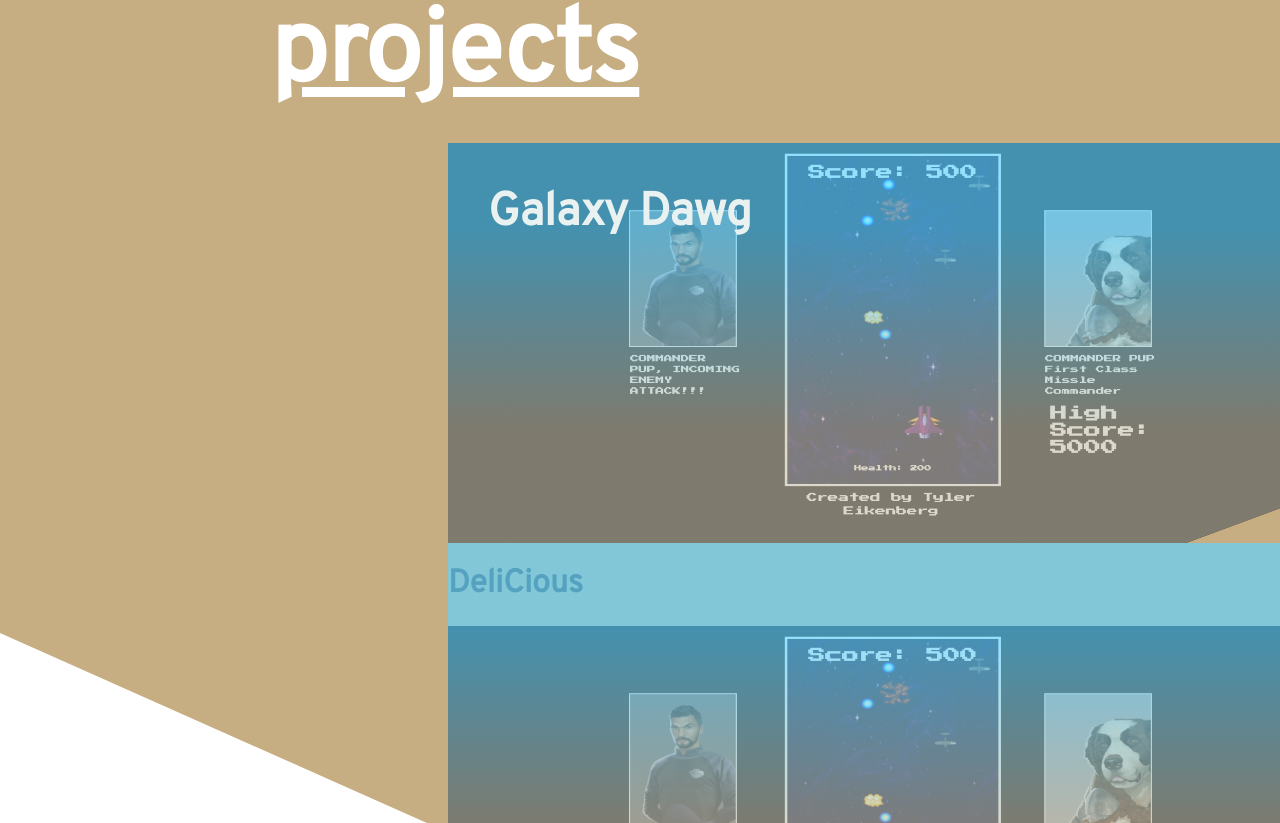
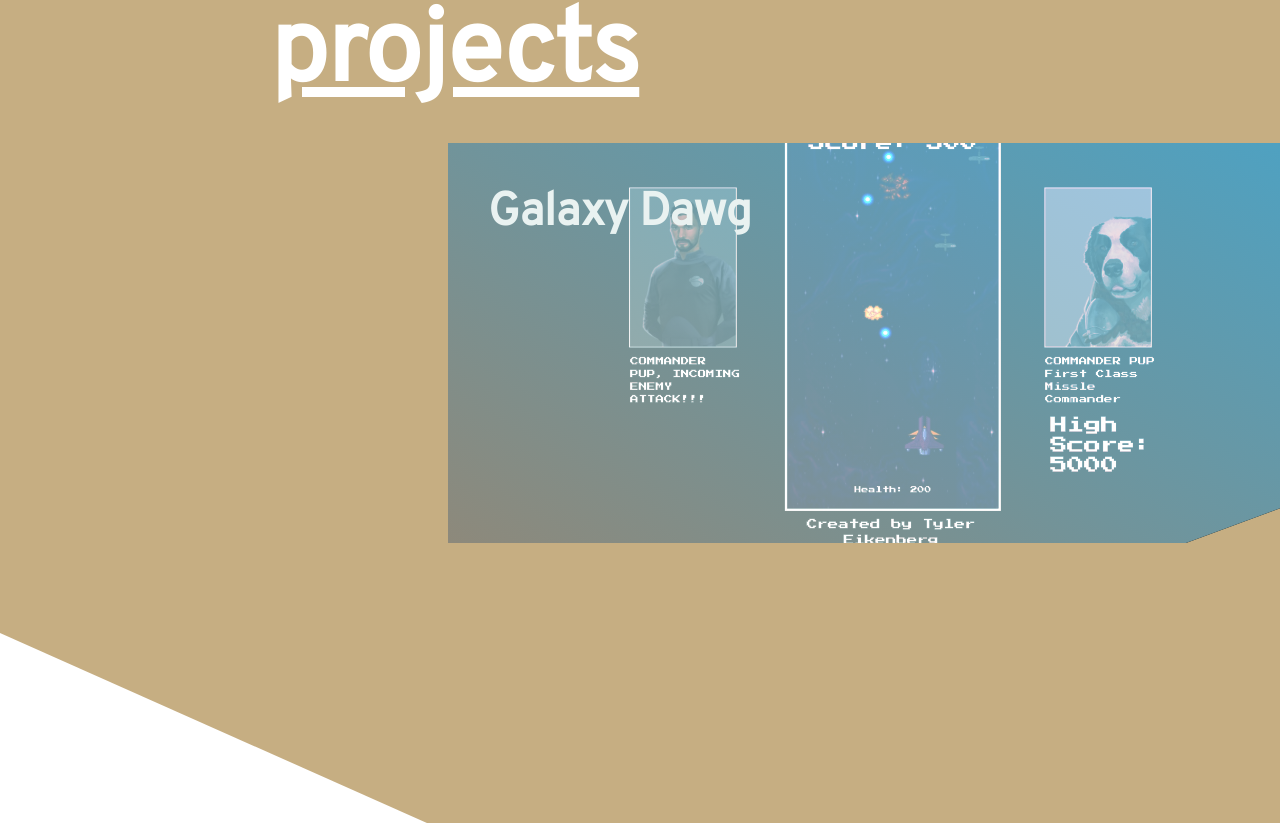
Before and after one commit to TylerEikenberg/My-Portfolio, a React (Create React App) app: page / in a window 1280 px wide. Shown: the part 1377-2200 px from the top of the page. Built offline with nearby package versions, Linux system fonts and the light colour scheme.

Commit message:
animation for project

```diff
--- a/src/App.js
+++ b/src/App.js
@@ -61,8 +61,8 @@ class App extends Component {
         </div>
         <div className="projects-container">
           <Project galaxy="true" />
-          <Project delicious="true" />
-          <Project delicious="true" />
+          {/* <Project delicious="true" />
+          <Project delicious="true" /> */}
         </div>
       </div>
     );
--- a/src/Components/Project/Project.css
+++ b/src/Components/Project/Project.css
@@ -3,6 +3,33 @@
     height: 400px;
     width: 900px;
     clip-path: polygon(50% 0%, 100% 0, 100% 85%, 82% 100%, 0 100%, 0 0);
+    background-image: url(../../Assets/galaxydawg.jpg);
+    background-position: center;
+    background-size: 100%;
+    background-repeat: no-repeat;
+    background-blend-mode: multiply;
+    background-size: cover;
+    transition: transform 0.5s, background-size 0.5s
+}
+.project-box-container:hover{
+    transform: scale(1.02);
+    background-size: 102%;
+}
+.project-box-overlay{
+    z-index: 1;
+    background-image: linear-gradient(30deg, rgba(200, 194, 174, 0.705) 0%, rgba(99, 211, 255, 0.767) 100%), url(../../Assets/galaxydawg.jpg);
+    background-position: center;
+    background-size: 100%;
+    background-repeat: no-repeat;
+    background-blend-mode: lighten;
+    transition: opacity .2s;
+    -webkit-transition: opacity .2s;
+    position: absolute;
+    height: 100%;
+    width: 100%;
+}
+.project-box-overlay:hover{
+    opacity: 0;
 }
 .show-title{
     z-index: 1;
@@ -28,16 +55,11 @@
     width: 105%;
     height: 105%;
 }
-.project-box-overlay{
-    z-index: 1;
-    background: rgb(200,194,174);
-    background: linear-gradient(0deg, rgba(200, 194, 174, 0.632) 28%, rgba(99, 211, 255, 0.687) 79%);
-    position: absolute;
-    height: 100%;
-    width: 100%;
-}
-.hidden{
-    background: rgba(200, 194, 174, 0);
+
+
+@keyframes hideoverlay{
+    0% {background: linear-gradient(0deg, rgba(200, 194, 174, 0.705) 28%, rgba(99, 211, 255, 0.767) 79%);}
+    100% {background: linear-gradient(0deg, rgba(200, 194, 174, 0) 28%, rgba(99, 211, 255, 0) 79%);}
 }
 
 
--- a/src/Components/Project/Project.js
+++ b/src/Components/Project/Project.js
@@ -31,11 +31,7 @@ class Project extends Component {
     if (this.props.galaxy) {
       return (
         <div className="project-box-container">
-          <div
-            className={overlayClasses}
-            onMouseEnter={this.isMouseEnter}
-            onMouseLeave={this.onMouseLeave}
-          ></div>
+          <div className="project-box-overlay"></div>
           <h1 className={hidethis}>Galaxy Dawg</h1>
           {this.state.hover ? (
             <h4>
@@ -46,8 +42,6 @@ class Project extends Component {
               home planet from alien invaders.
             </h4>
           ) : null}
-
-          <img src={galaxydawg} alt="whoops"></img>
         </div>
       );
     }
```
